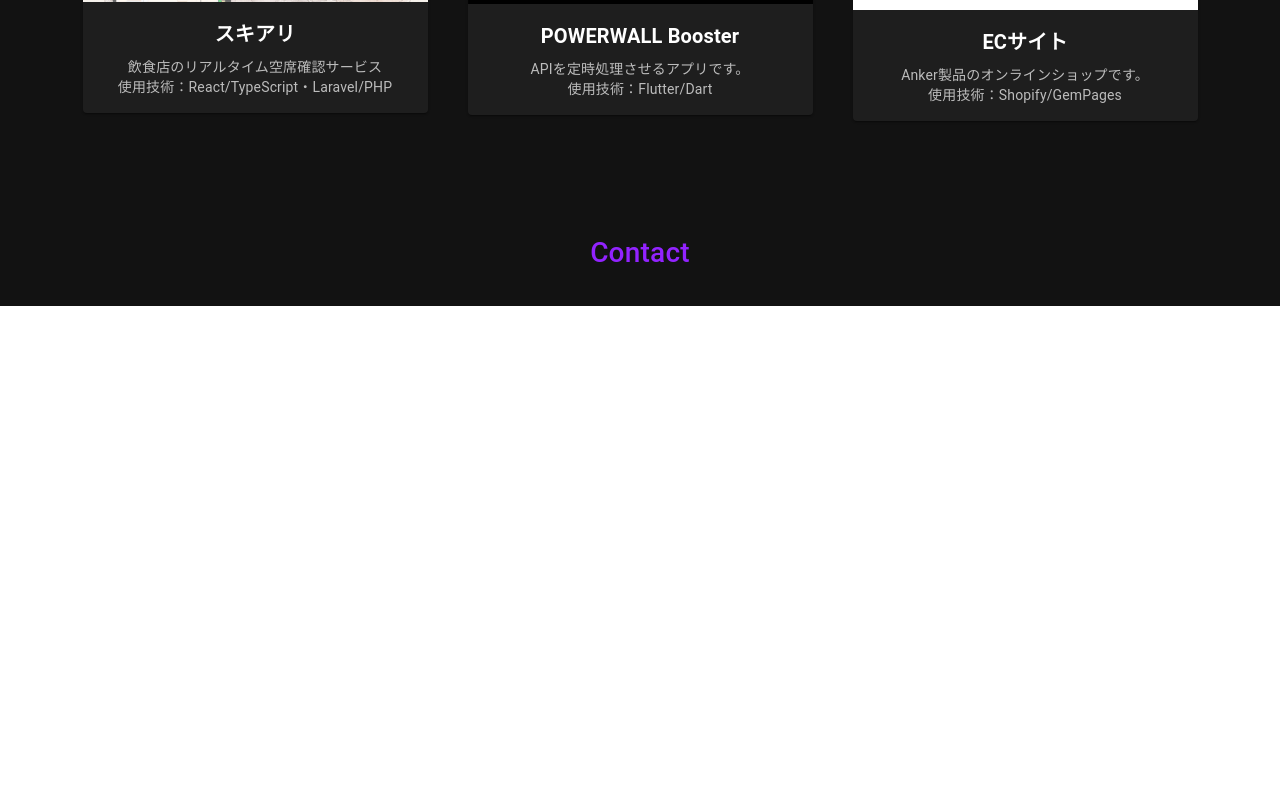
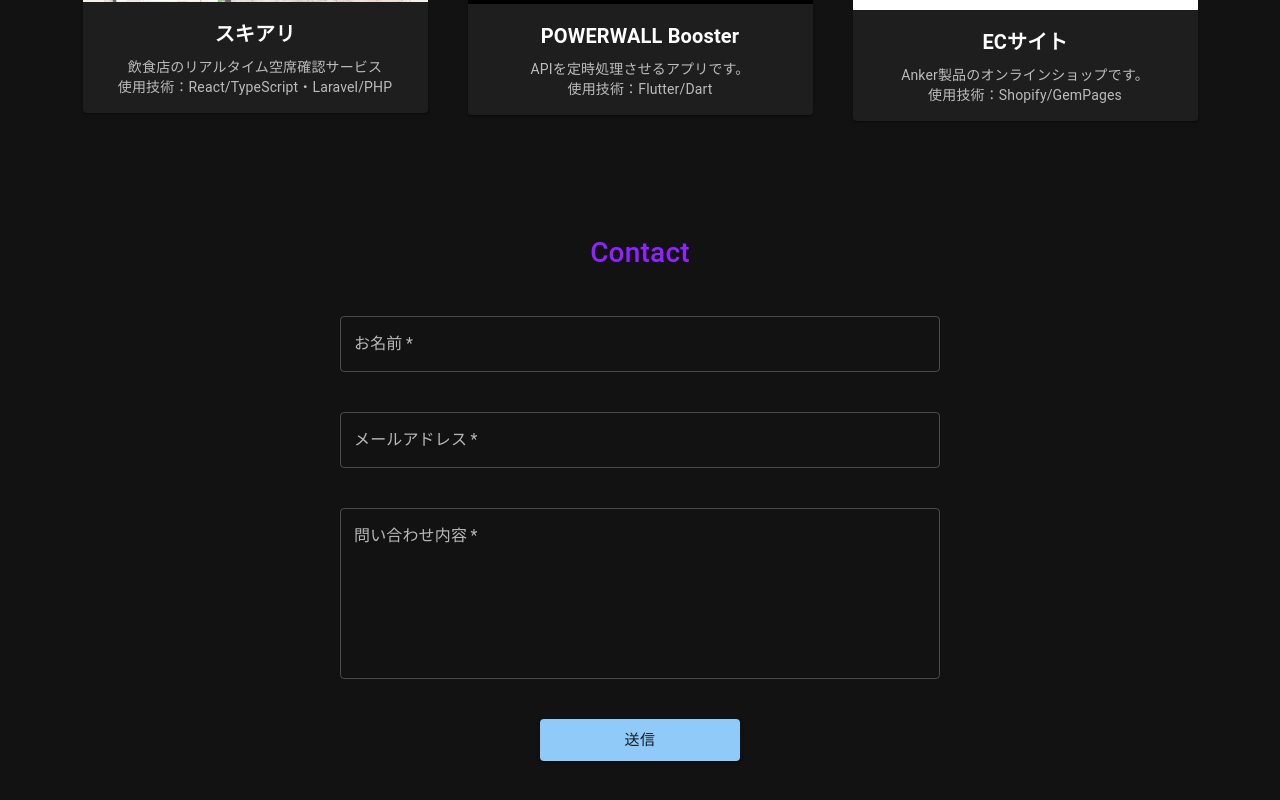
Before and after one commit to komeponpon/tanomoshi, a Next.js app: page / in a window 1280 px wide. Shown: the part 1730-2530 px from the top of the page. Before the commit the page ends 2036 px from the top, so only its background shows below. Built offline with nearby package versions, Linux system fonts and the light colour scheme.

Commit message:
デプロイ準備

```diff
--- a/src/ components/contact.tsx
+++ b/src/ components/contact.tsx
@@ -6,7 +6,18 @@ import { SubmitHandler, useForm } from "react-hook-form";
 import * as yup from 'yup';
 import {yupResolver} from '@hookform/resolvers/yup';
 import { useRouter } from "next/router";
+import { createTheme, ThemeProvider } from '@mui/material/styles';
+import CssBaseline from '@mui/material/CssBaseline';
 
+// ダークテーマの設定
+const darkTheme = createTheme({
+  palette: {
+    mode: 'dark',
+    background: {
+      default: '#121212', // 背景色を設定
+    },
+  },
+});
 
 // フォームの型
 type ContactForm = {
@@ -51,17 +62,16 @@ const Contact: React.FC<ContactProps> = () => {
   };
 
   return (
-    <>
-      <main>
-        <Container maxWidth="md">
+    <ThemeProvider theme={darkTheme}>
+      <CssBaseline />
           <Box>
-            <FormControl fullWidth>
-              <Stack spacing={3} direction="column">
+            <FormControl fullWidth  sx={{ maxWidth: '600px' }}>
+              <Stack spacing={5} direction="column">
                 <TextField variant="outlined" required label="お名前" {...register('name')} error={'name' in errors} helperText={errors.name?.message} />
                 <TextField variant="outlined" required label="メールアドレス" type="email" {...register('email')} error={'email' in errors} helperText={errors.email?.message} />
                 <TextField variant="outlined" required label="問い合わせ内容" multiline rows={6} {...register('message')} error={'message' in errors} helperText={errors.message?.message} />
               </Stack>
-              <Stack alignItems="center" mt={3}>
+              <Stack alignItems="center" mt={5}>
                 <Button color="primary" variant="contained" size="large" sx={{ width: '200px' }} onClick={handleSubmit(onSubmit)}>
                   送信
                 </Button>
@@ -69,9 +79,7 @@ const Contact: React.FC<ContactProps> = () => {
             </FormControl>
           </Box>
           <Box height="20vh"></Box>
-        </Container>
-      </main>
-    </>
+    </ThemeProvider>
   );
 };
 
--- a/src/pages/index.tsx
+++ b/src/pages/index.tsx
@@ -4,6 +4,7 @@ import Visiontext from "@/ components/vision";
 import WorksCard from "@/ components/works";
 import { NextPage } from "next";
 import { Typography } from "@mui/material";
+import Contact from "@/ components/contact";
 
 const Home: NextPage = () => {
   return (
@@ -59,16 +60,19 @@ const Home: NextPage = () => {
     </div>
     <div id="contact"
           style={{
+            width: "100%",
             padding: "30px",
             }}>
       <Typography
         variant="h6"
         style={{
         fontSize:"28px",
-        color:"#9223FF"
+        color:"#9223FF",
+        marginBottom:"40px",
       }}>
         Contact
       </Typography>
+      <Contact/>
     </div>
   </div>
   );
```
